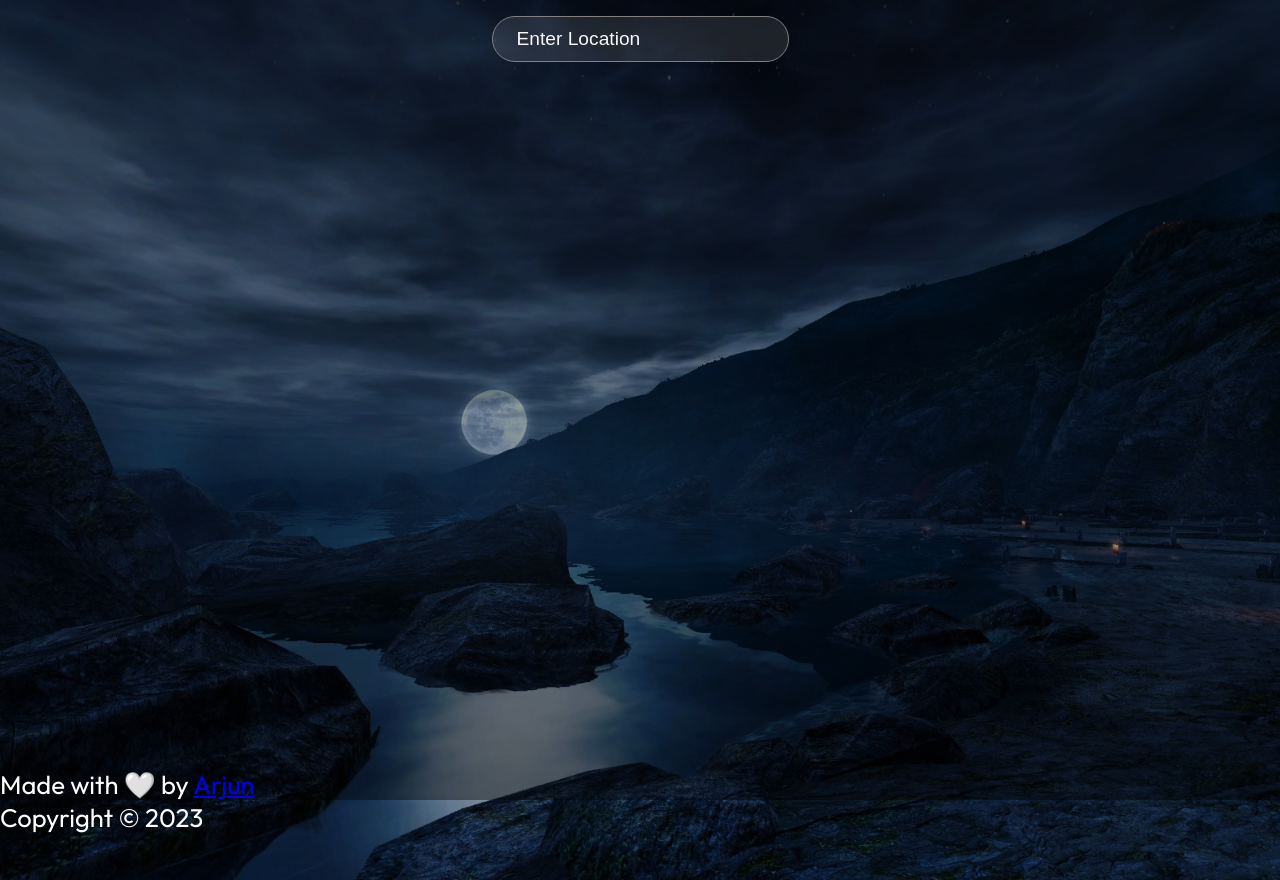
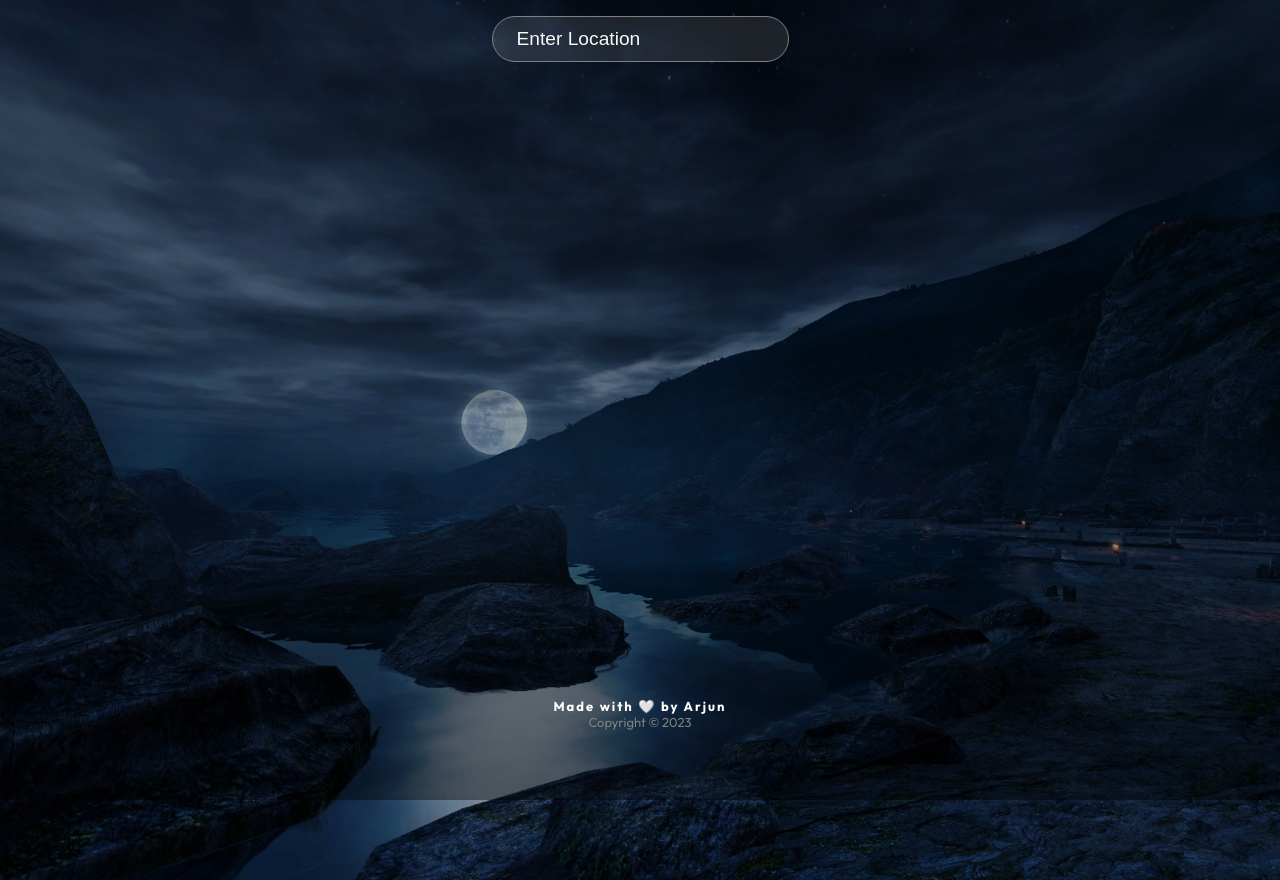
Before and after one commit to arjuncvinod/Weather-App, a React (Create React App) app: page / in a window 1280 px wide. Built offline with nearby package versions, Linux system fonts and the light colour scheme.

Commit message:
styled copyright section

```diff
--- a/src/index.css
+++ b/src/index.css
@@ -66,7 +66,7 @@ h1 {
 
 .container {
   max-width: 700px;
-  height: 690px;
+  height: 620px;
   margin: auto;
   padding: 0 1rem;
   position: relative;
@@ -99,3 +99,30 @@ h1 {
 .bold {
   font-weight: 700;
 }
+
+.copyright{
+    display: flex;
+    flex-direction: column;
+    align-items: center;
+}
+.copyright p{
+    color: gray;
+    font-size: small;
+}
+.made a{
+  color: white;
+  text-decoration: none;
+  z-index: 1000;
+}
+.made a:hover{
+  color: red;
+}
+.copyright .made{
+    position: relative;
+    width: 100%;
+    text-align: center;
+    letter-spacing: 2px;
+    background-color: transparent;
+    color: white;
+    font-weight: bold;
+}
```
